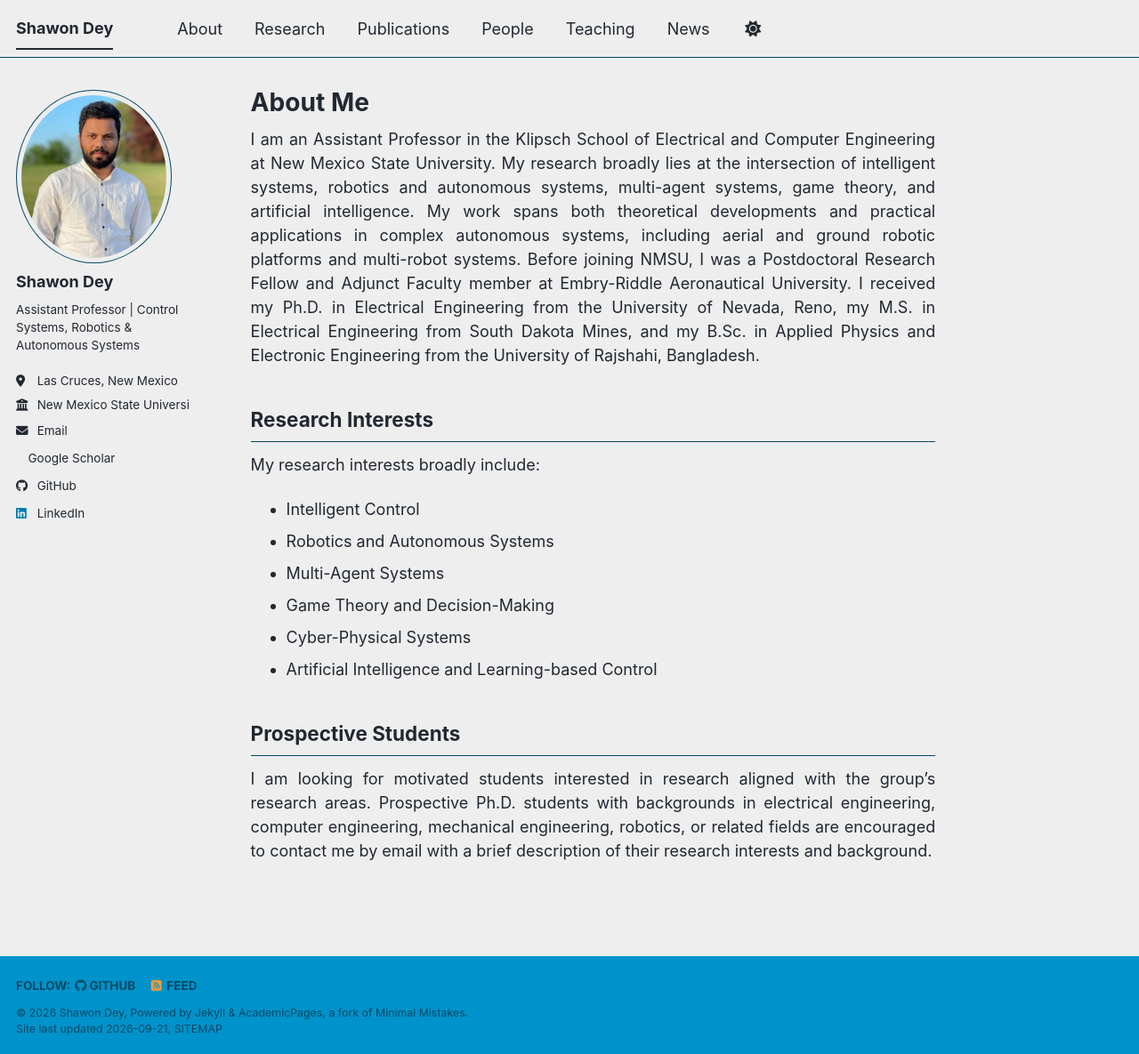
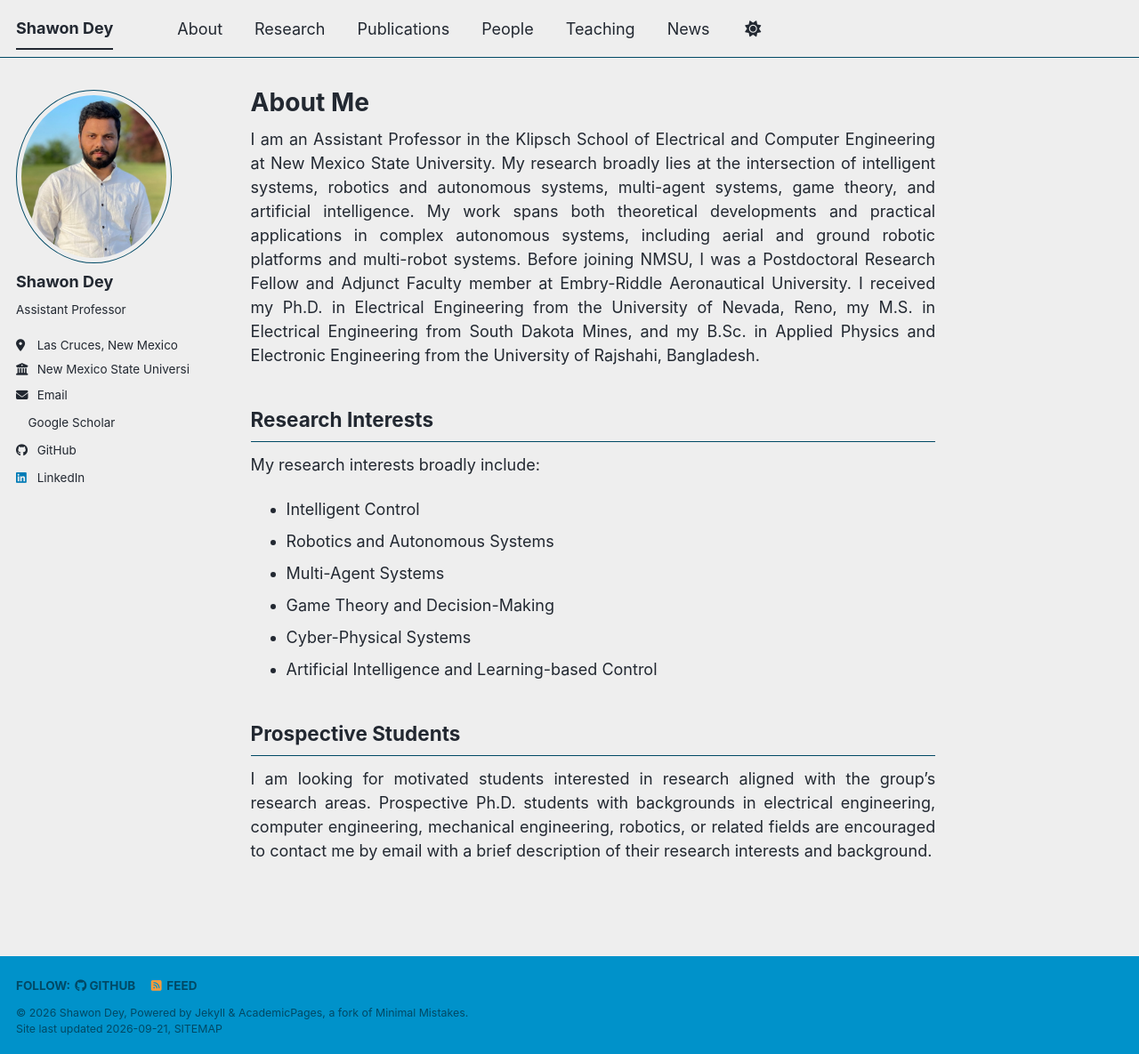
Before and after one commit to shawondey/shawondey.github.io, a Jekyll site: the page built from _pages/about.md, in a window 1280 px wide and 1185 px high. Shown: the whole window at 89% size. Built offline with Jekyll 4.4.1, drawn with Linux system fonts in a browser that asks for light colours; a style sheet for code colours, icons or effects is not loaded.

Commit message:
Update _config.yml

```diff
--- a/_config.yml
+++ b/_config.yml
@@ -32,7 +32,7 @@ author:
   avatar           : "shawon-dey.jpg"
   name             : "Shawon Dey"
   pronouns         :
-  bio              : "Assistant Professor | Control Systems, Robotics & Autonomous Systems"
+  bio              : "Assistant Professor"
   location         : "Las Cruces, New Mexico"
   employer         : "New Mexico State University"
   uri              :
```
